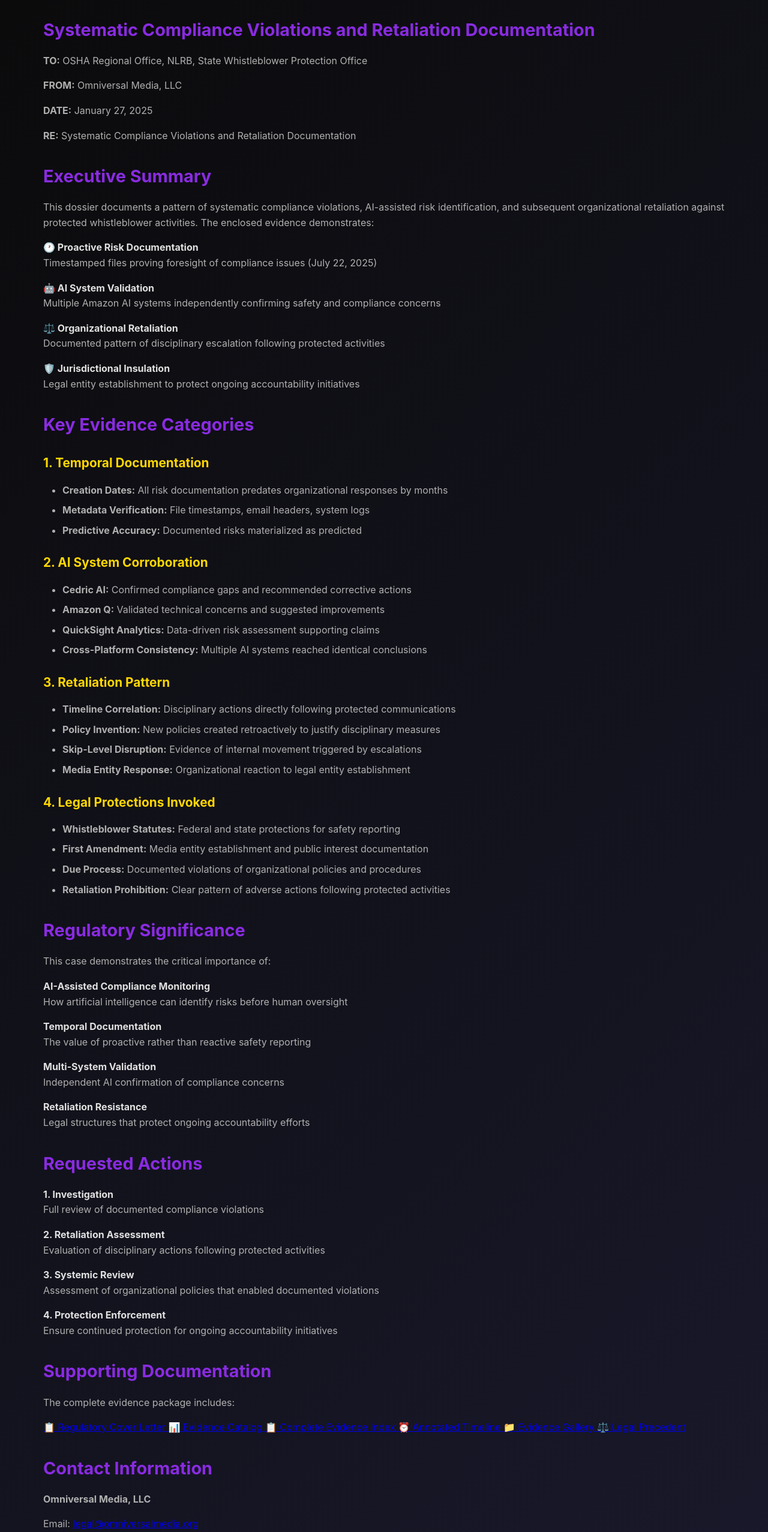
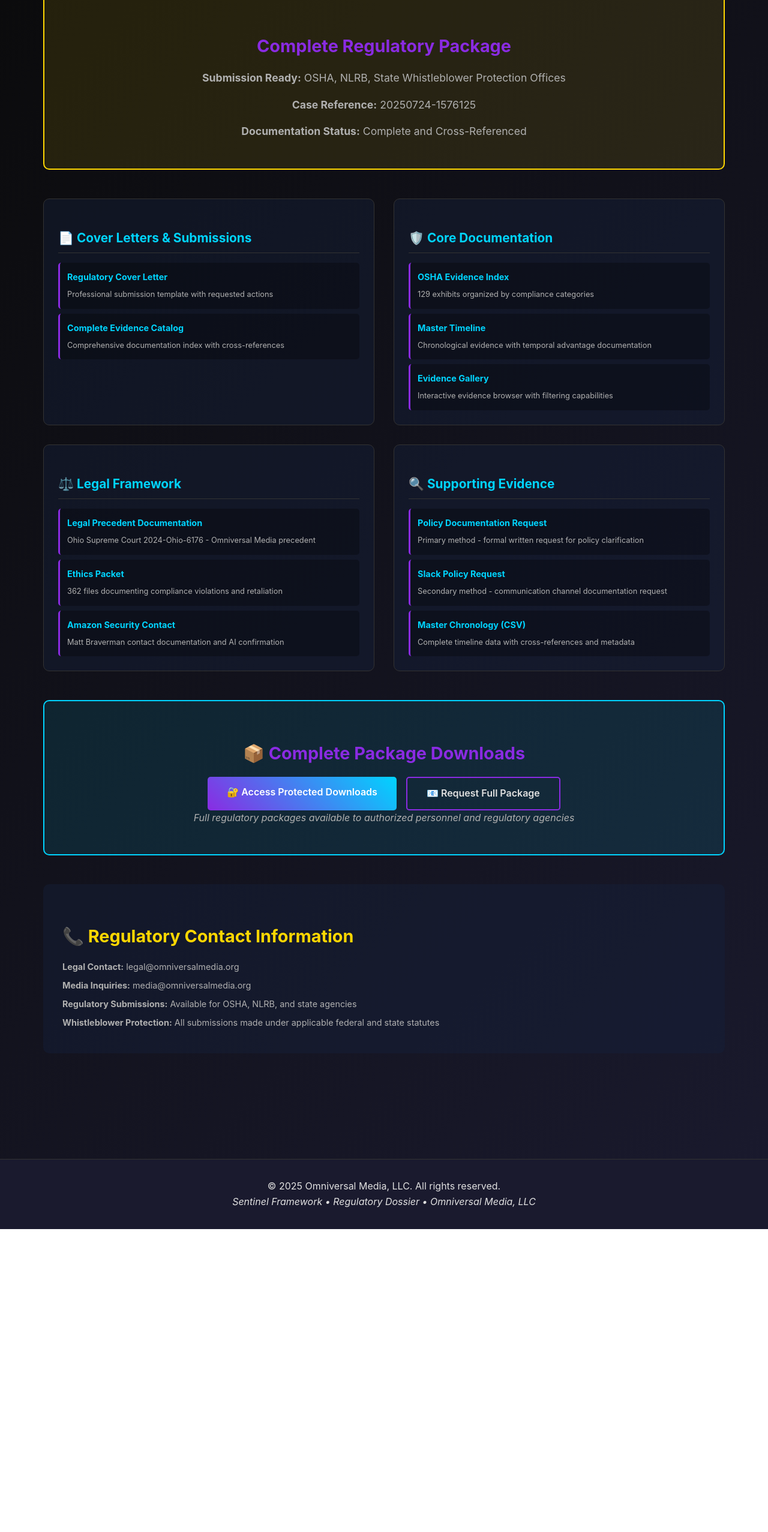
Before and after one commit to Omniversal-Media-LLC/8088Y_SW0RDF1SH34v007, a plain HTML site: page sentinel-framework/regulatory-dossier.html in a window 1280 px wide. Shown: the part 243-2797 px from the top of the page at 60% size. After the commit the page ends 2292 px from the top, so only its background shows below. Drawn offline with Linux system fonts and the light colour scheme.

Commit message:
braverman html move

```diff
--- a/sentinel-framework/regulatory-dossier.html
+++ b/sentinel-framework/regulatory-dossier.html
@@ -3,23 +3,22 @@
 <head>
     <meta charset="UTF-8">
     <meta name="viewport" content="width=device-width, initial-scale=1.0">
-    <title>Regulatory Dossier - OSHA Submission Package</title>
+    <title>Regulatory Dossier - Sentinel Framework</title>
     <link rel="stylesheet" href="assets/css/style.css">
+    <link rel="icon" type="image/svg+xml" href="favicon.svg">
 </head>
 <body>
     <header>
         <nav>
             <div class="logo">
-                <img src="assets/img/logo.png" alt="Sentinel Framework">
+                <span class="logo-icon">{ }</span>
                 <h1>Sentinel Framework</h1>
             </div>
             <ul>
                 <li><a href="index.html">Home</a></li>
                 <li><a href="about.html">About</a></li>
-                <li><a href="precedent.html">Legal Precedent</a></li>
                 <li><a href="timeline.html">Timeline</a></li>
                 <li><a href="gallery.html">Evidence</a></li>
-                <li><a href="evidence-index.html">OSHA Index</a></li>
                 <li><a href="regulatory-dossier.html">Regulatory Dossier</a></li>
                 <li><a href="contact.html">Contact</a></li>
             </ul>
@@ -30,173 +29,107 @@
         <section class="content">
             <h1>📋 Regulatory Submission Dossier</h1>
 
-            <div class="dossier-header">
-                <h2>Systematic Compliance Violations and Retaliation Documentation</h2>
-                <div class="submission-details">
-                    <p><strong>TO:</strong> OSHA Regional Office, NLRB, State Whistleblower Protection Office</p>
-                    <p><strong>FROM:</strong> Omniversal Media, LLC</p>
-                    <p><strong>DATE:</strong> January 27, 2025</p>
-                    <p><strong>RE:</strong> Systematic Compliance Violations and Retaliation Documentation</p>
-                </div>
+            <div class="evidence-summary">
+                <h2>Complete Regulatory Package</h2>
+                <p><strong>Submission Ready:</strong> OSHA, NLRB, State Whistleblower Protection Offices</p>
+                <p><strong>Case Reference:</strong> 20250724-1576125</p>
+                <p><strong>Documentation Status:</strong> Complete and Cross-Referenced</p>
             </div>
 
-            <div class="executive-summary">
-                <h2>Executive Summary</h2>
-                <p>This dossier documents a pattern of systematic compliance violations, AI-assisted risk identification, and subsequent organizational retaliation against protected whistleblower activities. The enclosed evidence demonstrates:</p>
+            <div class="category-grid">
+                <div class="evidence-category">
+                    <h3>📄 Cover Letters & Submissions</h3>
+                    <div class="file-list">
+                        <a href="regulatory/cover-letter.html" class="evidence-file">
+                            <strong>Regulatory Cover Letter</strong>
+                            <span>Professional submission template with requested actions</span>
+                        </a>
+                        <a href="regulatory/evidence-catalog.html" class="evidence-file">
+                            <strong>Complete Evidence Catalog</strong>
+                            <span>Comprehensive documentation index with cross-references</span>
+                        </a>
+                    </div>
+                </div>
 
-                <div class="summary-points">
-                    <div class="summary-point">
-                        <h4>🕐 Proactive Risk Documentation</h4>
-                        <p>Timestamped files proving foresight of compliance issues (July 22, 2025)</p>
+                <div class="evidence-category">
+                    <h3>🛡️ Core Documentation</h3>
+                    <div class="file-list">
+                        <a href="evidence-index.html" class="evidence-file">
+                            <strong>OSHA Evidence Index</strong>
+                            <span>129 exhibits organized by compliance categories</span>
+                        </a>
+                        <a href="timeline.html" class="evidence-file">
+                            <strong>Master Timeline</strong>
+                            <span>Chronological evidence with temporal advantage documentation</span>
+                        </a>
+                        <a href="gallery.html" class="evidence-file">
+                            <strong>Evidence Gallery</strong>
+                            <span>Interactive evidence browser with filtering capabilities</span>
+                        </a>
                     </div>
-                    <div class="summary-point">
-                        <h4>🤖 AI System Validation</h4>
-                        <p>Multiple Amazon AI systems independently confirming safety and compliance concerns</p>
+                </div>
+
+                <div class="evidence-category">
+                    <h3>⚖️ Legal Framework</h3>
+                    <div class="file-list">
+                        <a href="precedent.html" class="evidence-file">
+                            <strong>Legal Precedent Documentation</strong>
+                            <span>Ohio Supreme Court 2024-Ohio-6176 - Omniversal Media precedent</span>
+                        </a>
+                        <a href="ethics-packet.html" class="evidence-file">
+                            <strong>Ethics Packet</strong>
+                            <span>362 files documenting compliance violations and retaliation</span>
+                        </a>
+                        <a href="regulatory/braverman-contact.html" class="evidence-file">
+                            <strong>Amazon Security Contact</strong>
+                            <span>Matt Braverman contact documentation and AI confirmation</span>
+                        </a>
                     </div>
-                    <div class="summary-point">
-                        <h4>⚖️ Organizational Retaliation</h4>
-                        <p>Documented pattern of disciplinary escalation following protected activities</p>
-                    </div>
-                    <div class="summary-point">
-                        <h4>🛡️ Jurisdictional Insulation</h4>
-                        <p>Legal entity establishment to protect ongoing accountability initiatives</p>
+                </div>
+
+                <div class="evidence-category">
+                    <h3>🔍 Supporting Evidence</h3>
+                    <div class="file-list">
+                        <a href="assets/please_provide.pdf" class="evidence-file">
+                            <strong>Policy Documentation Request</strong>
+                            <span>Primary method - formal written request for policy clarification</span>
+                        </a>
+                        <a href="assets/Slack_Request_For_Documentation_Of_Policy_Allegedly_Violated.png" class="evidence-file">
+                            <strong>Slack Policy Request</strong>
+                            <span>Secondary method - communication channel documentation request</span>
+                        </a>
+                        <a href="assets/master_chronology.csv" class="evidence-file">
+                            <strong>Master Chronology (CSV)</strong>
+                            <span>Complete timeline data with cross-references and metadata</span>
+                        </a>
                     </div>
                 </div>
             </div>
 
-            <div class="evidence-categories">
-                <h2>Key Evidence Categories</h2>
-
-                <div class="category-section">
-                    <h3>1. Temporal Documentation</h3>
-                    <ul>
-                        <li><strong>Creation Dates:</strong> All risk documentation predates organizational responses by months</li>
-                        <li><strong>Metadata Verification:</strong> File timestamps, email headers, system logs</li>
-                        <li><strong>Predictive Accuracy:</strong> Documented risks materialized as predicted</li>
-                    </ul>
+            <div class="download-section">
+                <h2>📦 Complete Package Downloads</h2>
+                <div class="download-options">
+                    <a href="login.html" class="btn primary">🔐 Access Protected Downloads</a>
+                    <a href="contact.html" class="btn secondary">📧 Request Full Package</a>
                 </div>
-
-                <div class="category-section">
-                    <h3>2. AI System Corroboration</h3>
-                    <ul>
-                        <li><strong>Cedric AI:</strong> Confirmed compliance gaps and recommended corrective actions</li>
-                        <li><strong>Amazon Q:</strong> Validated technical concerns and suggested improvements</li>
-                        <li><strong>QuickSight Analytics:</strong> Data-driven risk assessment supporting claims</li>
-                        <li><strong>Cross-Platform Consistency:</strong> Multiple AI systems reached identical conclusions</li>
-                    </ul>
-                </div>
-
-                <div class="category-section">
-                    <h3>3. Retaliation Pattern</h3>
-                    <ul>
-                        <li><strong>Timeline Correlation:</strong> Disciplinary actions directly following protected communications</li>
-                        <li><strong>Policy Invention:</strong> New policies created retroactively to justify disciplinary measures</li>
-                        <li><strong>Skip-Level Disruption:</strong> Evidence of internal movement triggered by escalations</li>
-                        <li><strong>Media Entity Response:</strong> Organizational reaction to legal entity establishment</li>
-                    </ul>
-                </div>
-
-                <div class="category-section">
-                    <h3>4. Legal Protections Invoked</h3>
-                    <ul>
-                        <li><strong>Whistleblower Statutes:</strong> Federal and state protections for safety reporting</li>
-                        <li><strong>First Amendment:</strong> Media entity establishment and public interest documentation</li>
-                        <li><strong>Due Process:</strong> Documented violations of organizational policies and procedures</li>
-                        <li><strong>Retaliation Prohibition:</strong> Clear pattern of adverse actions following protected activities</li>
-                    </ul>
-                </div>
+                <p><em>Full regulatory packages available to authorized personnel and regulatory agencies</em></p>
             </div>
 
-            <div class="regulatory-significance">
-                <h2>Regulatory Significance</h2>
-                <p>This case demonstrates the critical importance of:</p>
-                <div class="significance-grid">
-                    <div class="significance-item">
-                        <h4>AI-Assisted Compliance Monitoring</h4>
-                        <p>How artificial intelligence can identify risks before human oversight</p>
-                    </div>
-                    <div class="significance-item">
-                        <h4>Temporal Documentation</h4>
-                        <p>The value of proactive rather than reactive safety reporting</p>
-                    </div>
-                    <div class="significance-item">
-                        <h4>Multi-System Validation</h4>
-                        <p>Independent AI confirmation of compliance concerns</p>
-                    </div>
-                    <div class="significance-item">
-                        <h4>Retaliation Resistance</h4>
-                        <p>Legal structures that protect ongoing accountability efforts</p>
-                    </div>
-                </div>
-            </div>
-
-            <div class="requested-actions">
-                <h2>Requested Actions</h2>
-                <div class="action-list">
-                    <div class="action-item">
-                        <h4>1. Investigation</h4>
-                        <p>Full review of documented compliance violations</p>
-                    </div>
-                    <div class="action-item">
-                        <h4>2. Retaliation Assessment</h4>
-                        <p>Evaluation of disciplinary actions following protected activities</p>
-                    </div>
-                    <div class="action-item">
-                        <h4>3. Systemic Review</h4>
-                        <p>Assessment of organizational policies that enabled documented violations</p>
-                    </div>
-                    <div class="action-item">
-                        <h4>4. Protection Enforcement</h4>
-                        <p>Ensure continued protection for ongoing accountability initiatives</p>
-                    </div>
-                </div>
-            </div>
-
-            <div class="supporting-docs">
-                <h2>Supporting Documentation</h2>
-                <p>The complete evidence package includes:</p>
-                <div class="doc-links">
-                    <a href="regulatory/cover-letter.html" class="doc-link">
-                        📋 Regulatory Cover Letter
-                    </a>
-                    <a href="regulatory/evidence-catalog.html" class="doc-link">
-                        📊 Evidence Catalog
-                    </a>
-                    <a href="evidence-index.html" class="doc-link">
-                        📋 Complete Evidence Index
-                    </a>
-                    <a href="timeline.html" class="doc-link">
-                        ⏰ Annotated Timeline
-                    </a>
-                    <a href="gallery.html" class="doc-link">
-                        📁 Evidence Gallery
-                    </a>
-                    <a href="precedent.html" class="doc-link">
-                        ⚖️ Legal Precedent
-                    </a>
-                </div>
-            </div>
-
-            <div class="contact-section">
-                <h2>Contact Information</h2>
-                <div class="contact-details">
-                    <p><strong>Omniversal Media, LLC</strong></p>
-                    <p>Email: <a href="mailto:legal@omniversalmedia.org">legal@omniversalmedia.org</a></p>
-                    <p>Status: EIN-registered legal entity with independent operational capacity</p>
-                    <p>Established: May 25, 2024 (predates all organizational conflicts)</p>
-                </div>
-            </div>
-
-            <div class="legal-notice">
-                <h2>⚖️ Legal Notice</h2>
-                <p><strong>This submission is made under applicable whistleblower protection statutes and constitutes protected activity under federal and state law. Any retaliation against this reporting is prohibited and will be documented for further regulatory action.</strong></p>
+            <div class="contact-info">
+                <h2>📞 Regulatory Contact Information</h2>
+                <p><strong>Legal Contact:</strong> legal@omniversalmedia.org</p>
+                <p><strong>Media Inquiries:</strong> media@omniversalmedia.org</p>
+                <p><strong>Regulatory Submissions:</strong> Available for OSHA, NLRB, and state agencies</p>
+                <p><strong>Whistleblower Protection:</strong> All submissions made under applicable federal and state statutes</p>
             </div>
         </section>
     </main>
 
     <footer>
         <p>&copy; 2025 Omniversal Media, LLC. All rights reserved.</p>
-        <p><em>Regulatory Submission • Sentinel Framework • Omniversal Media, LLC</em></p>
+        <p><em>Sentinel Framework • Regulatory Dossier • Omniversal Media, LLC</em></p>
     </footer>
+
+    <script src="assets/js/main.js"></script>
 </body>
 </html>
```
Also changed, not shown: sentinel-framework/assets/css/style.css (+8 -0 lines), sentinel-framework/index.html (+1 -1 lines), sentinel-framework/regulatory/braverman-contact.html (added, +123 -0 lines), sentinel-framework/manifest.json.
